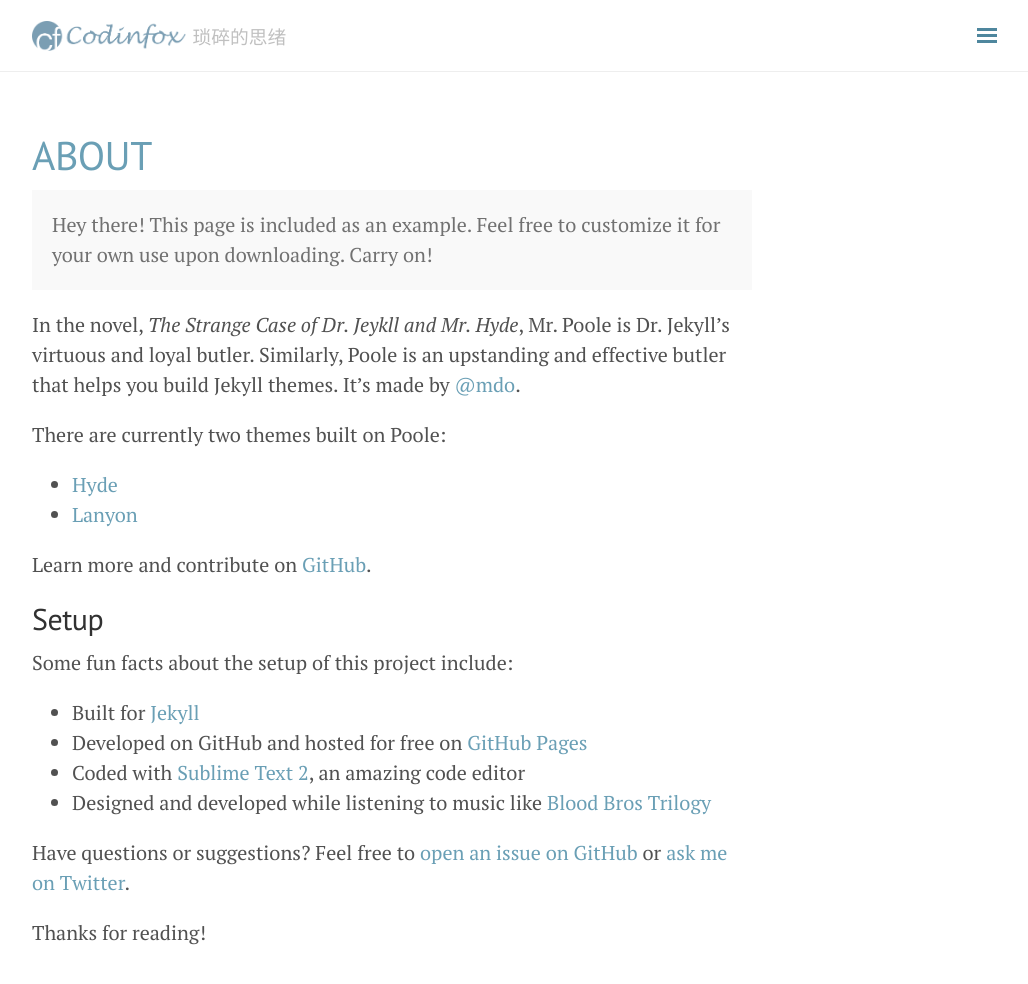
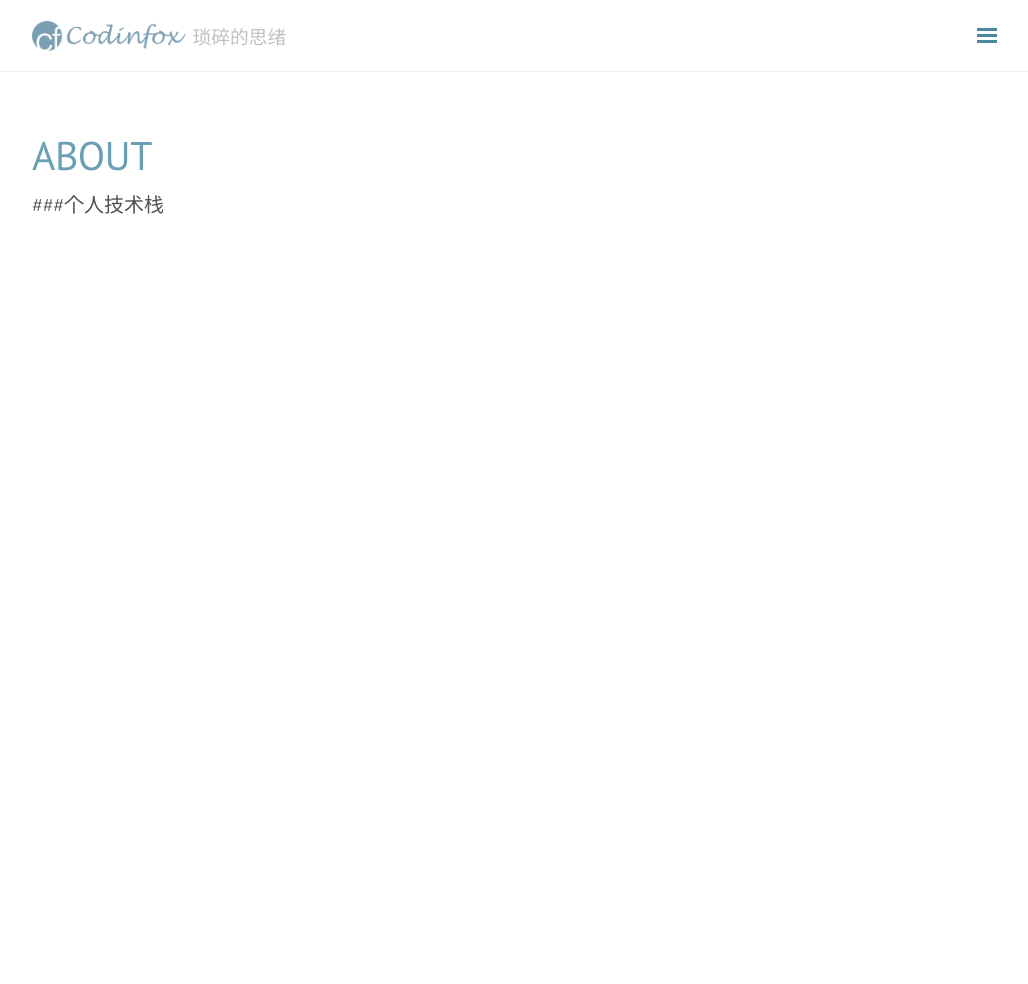
Before and after one commit to zsc1993916/zsc1993916.github.io, a Jekyll site: the page built from about.md, in a window 1280 px wide and 1028 px high. Shown: the top 984 px of the window, without its empty margins (248-1276 px from the left). Built offline with Jekyll 4.4.1, drawn with Linux system fonts in a browser that asks for light colours; nearby versions of some CDN libraries; comment, search, counter and statistics services are not loaded.

Commit message:
update about.me

```diff
--- a/about.md
+++ b/about.md
@@ -3,28 +3,4 @@
 title: About
 ---
 
-<p class="message">
-  Hey there! This page is included as an example. Feel free to customize it for your own use upon downloading. Carry on!
-</p>
-
-In the novel, *The Strange Case of Dr. Jeykll and Mr. Hyde*, Mr. Poole is Dr. Jekyll's virtuous and loyal butler. Similarly, Poole is an upstanding and effective butler that helps you build Jekyll themes. It's made by [@mdo](https://twitter.com/mdo).
-
-There are currently two themes built on Poole:
-
-* [Hyde](http://hyde.getpoole.com)
-* [Lanyon](http://lanyon.getpoole.com)
-
-Learn more and contribute on [GitHub](https://github.com/poole).
-
-## Setup
-
-Some fun facts about the setup of this project include:
-
-* Built for [Jekyll](http://jekyllrb.com)
-* Developed on GitHub and hosted for free on [GitHub Pages](https://pages.github.com)
-* Coded with [Sublime Text 2](http://sublimetext.com), an amazing code editor
-* Designed and developed while listening to music like [Blood Bros Trilogy](https://soundcloud.com/maddecent/sets/blood-bros-series)
-
-Have questions or suggestions? Feel free to [open an issue on GitHub](https://github.com/poole/issues/new) or [ask me on Twitter](https://twitter.com/mdo).
-
-Thanks for reading!
+###个人技术栈
```
Also changed, not shown: _posts/2016-09-09-kerberos.md (added, +19 -0 lines), _posts/2016-09-14-aboutme.md (added, +19 -0 lines).
